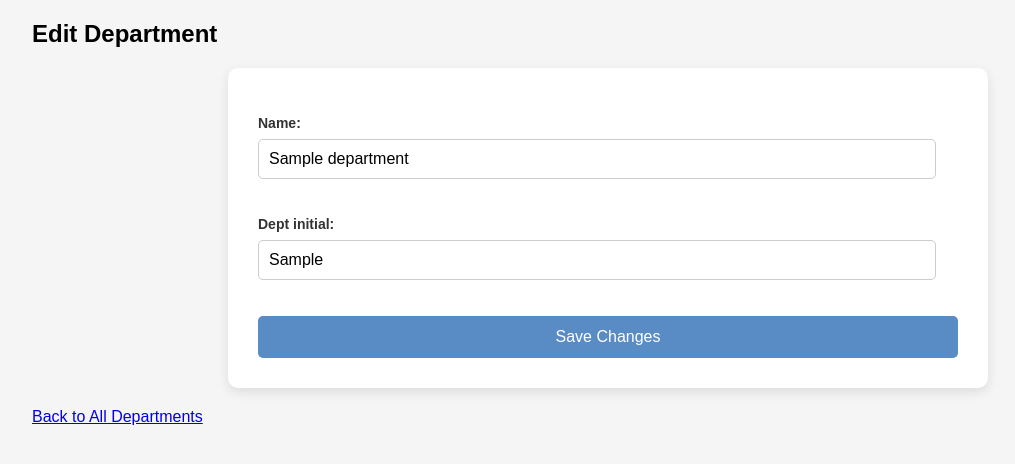
After one commit to treyan07/BRAGUNI, a Django app: page /departments/edit/1/ in a window 1280 px wide. The commit adds this page. Shown: the top 464 px of the page, without its empty margins (32-1047 px from the left). Run offline with Django 5.2, Linux system fonts and the light colour scheme; tables that the repository leaves empty hold one stand-in row (values such as "Sample post").

Commit message:
modified:   advising/panel/__pycache__/urls.cpython-312.pyc 	modified:   advising/panel/__pycache__/views.cpython-312.pyc 	modified:   advising/panel/urls.py 	modified:   advising/panel/views.py 	new file:   advising/static/styles/home.css 	modified:   advising/templates/all_departments.html 	new file:   advising/templates/delete_department.html 	new file:   advising/templates/edit_department.html 	modified:   advising/templates/home.html 	modified:   advising/templates/navbar.html

```diff
--- a/advising/panel/urls.py
+++ b/advising/panel/urls.py
@@ -1,5 +1,5 @@
 from django.urls import path
-from .views import home, add_student, add_faculty, add_staff, AddDepartment, AddCourse, AddSection, student_list, edit_student, delete_student, login_view, logout_view, faculty_list, edit_faculty, delete_faculty, all_courses, edit_course, delete_course, all_sections, edit_section, delete_section, enroll_section
+from .views import home, add_student, add_faculty, add_staff, AddDepartment, AddCourse, AddSection, student_list, edit_student, delete_student, login_view, logout_view, faculty_list, edit_faculty, delete_faculty, all_courses, edit_course, delete_course, all_sections, edit_section, delete_section, enroll_section, all_departments, edit_department, delete_department
 
 urlpatterns = [
     path("", home, name = "home"),
@@ -25,7 +25,11 @@ urlpatterns = [
 
 
     path('create-staff/', add_staff, name = 'create-staff'),
+
     path('create-department/', AddDepartment, name = 'create-department'),
+    path('departments/', all_departments, name='all-departments'),
+    path('departments/edit/<int:department_id>/', edit_department, name='edit-department'),
+    path('departments/delete/<int:department_id>/', delete_department, name='delete-department'),
 
     path('all-sections/', all_sections, name = 'all-sections'),
     path('sections/edit/<int:section_id>/', edit_section, name='edit_section'),
--- a/advising/panel/views.py
+++ b/advising/panel/views.py
@@ -571,3 +571,32 @@ def enroll_section(request):
         sections = cursor.fetchall()
 
     return render(request, 'enroll_section.html', {'sections': sections, 'course_code_filter': course_code_filter})
+
+def all_departments(request):
+    with connection.cursor() as cursor:
+        cursor.execute("SELECT id, name, dept_initial FROM panel_department")
+        departments = cursor.fetchall()
+
+    return render(request, 'all_departments.html', {'departments': departments})
+
+def edit_department(request, department_id):
+    department = get_object_or_404(Department, id=department_id)
+
+    if request.method == 'POST':
+        form = DepartmentForm(request.POST, instance=department)
+        if form.is_valid():
+            form.save()
+            return redirect('all-departments')  # Redirect back to all departments list
+    else:
+        form = DepartmentForm(instance=department)
+
+    return render(request, 'edit_department.html', {'form': form})
+
+def delete_department(request, department_id):
+    department = get_object_or_404(Department, id=department_id)
+
+    if request.method == 'POST':
+        department.delete()
+        return redirect('all-departments')  # Redirect back to the departments list
+
+    return render(request, 'delete_department.html', {'department': department})
--- /dev/null
+++ b/advising/static/styles/home.css
@@ -0,0 +1,4 @@
+.flex-container{
+    display:flex;
+    flex-direction: column;
+}
--- /dev/null
+++ b/advising/templates/edit_department.html
@@ -0,0 +1,15 @@
+{% extends 'main.html' %}
+
+{% block content %}
+    <h2>Edit Department</h2>
+
+    <form method="POST">
+        {% csrf_token %}
+        {{ form.as_p }}
+        <button type="submit">Save Changes</button>
+    </form>
+
+    <div>
+        <a href="{% url 'all-departments' %}">Back to All Departments</a>
+    </div>
+{% endblock %}
--- a/advising/templates/home.html
+++ b/advising/templates/home.html
@@ -1,9 +1,13 @@
 {% extends 'main.html' %}
+{% load static %}
+<link rel="stylesheet" href="{% static 'styles/home.css' %}">
 
 {% block content %}
-{% if user.is_authenticated %}
+<div class="flex-container">
+    {% if user.is_authenticated %}
 {%else%}
 <h1>You need to Login for Full Access</h1>
 <a href="{% url 'login' %}">Login</a>
 {%endif%}
+</div>
 {% endblock content %}
--- a/advising/templates/navbar.html
+++ b/advising/templates/navbar.html
@@ -56,6 +56,10 @@
     <a href = '{% url "all-sections" %}'>
         <h1> Section List </h1>
     </a>
+
+    <a href = '{% url "all-departments" %}'>
+        <h1> Department List </h1>
+    </a>
 </div>
 
 
```
Also changed, not shown: advising/templates/all_departments.html (+32 -9 lines), advising/templates/delete_department.html (added, +16 -0 lines).
